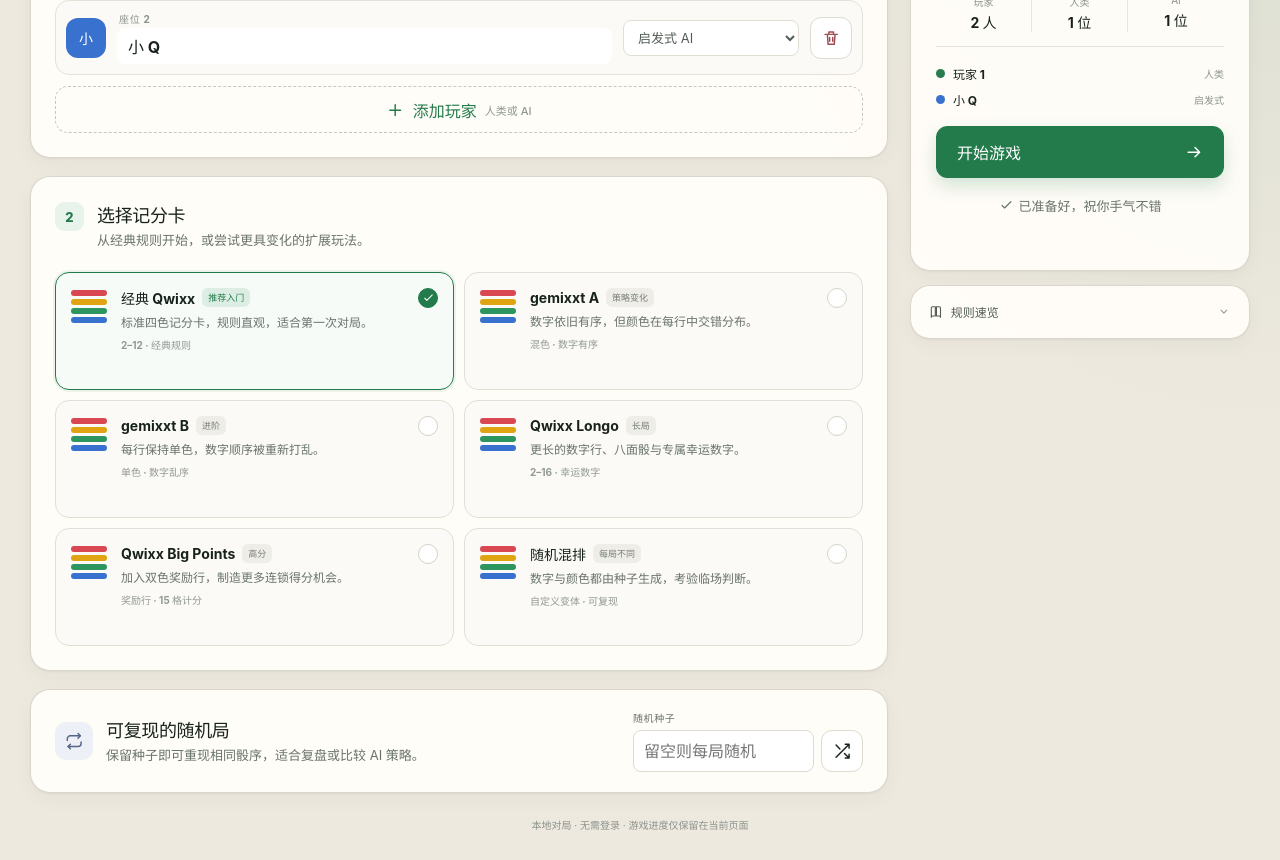
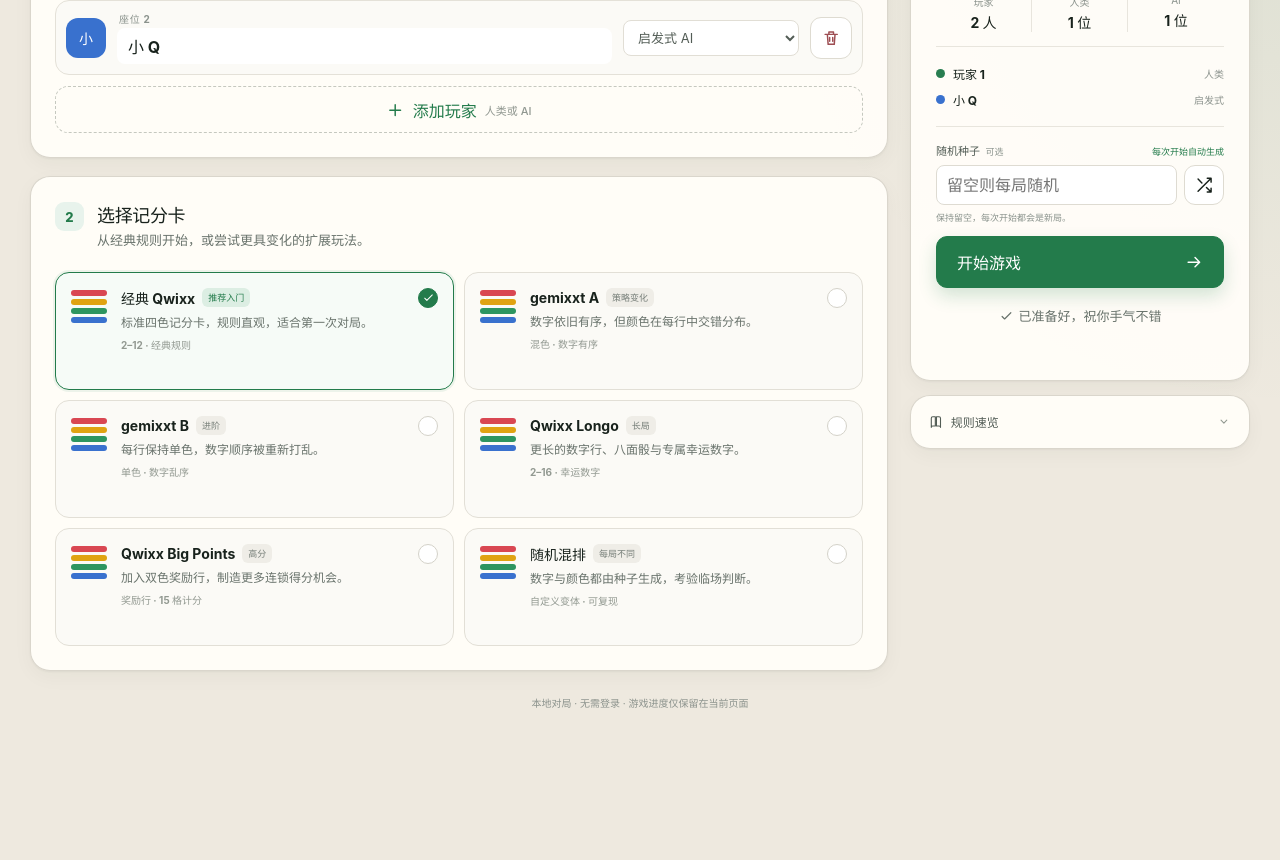
Before and after one commit to 0x0079/Qwixx, a React (Vite) app: page / in a window 1280 px wide. Shown: the part 380-1240 px from the top of the page. After the commit the page ends 1118 px from the top, so only its background shows below. Built offline with nearby package versions, Linux system fonts and the light colour scheme.

Commit message:
style: unite seed and start controls

```diff
--- a/src/ui/App.tsx
+++ b/src/ui/App.tsx
@@ -282,37 +282,6 @@
             </div>
           </section>
 
-          <section className="panel seed-panel" aria-labelledby="seed-title">
-            <div className="seed-copy">
-              <span className="seed-icon" aria-hidden="true"><Icon name="repeat" /></span>
-              <div>
-                <h2 id="seed-title">可复现的随机局</h2>
-                <p>保留种子即可重现相同骰序，适合复盘或比较 AI 策略。</p>
-              </div>
-            </div>
-            <div className="seed-control">
-              <label htmlFor="game-seed">随机种子</label>
-              <div>
-                <input
-                  id="game-seed"
-                  type="number"
-                  value={setup.seed}
-                  placeholder="留空则每局随机"
-                  step="1"
-                  onChange={(e) => setSetup({ ...setup, seed: e.target.value })}
-                />
-                <button
-                  type="button"
-                  className="icon-button"
-                  title="生成新种子"
-                  aria-label="生成新随机种子"
-                  onClick={() => setSetup({ ...setup, seed: String(randomSeed()) })}
-                >
-                  <Icon name="shuffle" />
-                </button>
-              </div>
-            </div>
-          </section>
         </div>
 
         <aside className="setup-aside">
@@ -335,6 +304,36 @@
                   <em>{KIND_SHORT[player.kind]}</em>
                 </div>
               ))}
+            </div>
+
+            <div className="start-seed">
+              <div className="start-seed-heading">
+                <label htmlFor="game-seed">随机种子 <span>可选</span></label>
+                <small>{setup.seed ? `固定复现 #${setup.seed}` : '每次开始自动生成'}</small>
+              </div>
+              <div className="seed-entry">
+                <input
+                  id="game-seed"
+                  type="number"
+                  value={setup.seed}
+                  aria-describedby="seed-hint"
+                  placeholder="留空则每局随机"
+                  step="1"
+                  onChange={(e) => setSetup({ ...setup, seed: e.target.value })}
+                />
+                <button
+                  type="button"
+                  className="icon-button"
+                  title="生成可复现种子"
+                  aria-label="生成可复现随机种子"
+                  onClick={() => setSetup({ ...setup, seed: String(randomSeed()) })}
+                >
+                  <Icon name="shuffle" />
+                </button>
+              </div>
+              <p id="seed-hint">
+                {setup.seed ? '使用这个数字即可重现同一骰序。' : '保持留空，每次开始都会是新局。'}
+              </p>
             </div>
 
             <button className="primary start-button" type="button" disabled={blankNames} onClick={onStart}>
@@ -480,7 +479,8 @@
           <strong>第 {game.turn} 回合</strong>
         </div>
         <div className="game-meta">
-          <span><Icon name="lock" /> {lockedCount} / {game.config.locksToEnd} 行锁定</span>
+          <span className="seed-meta" title={`本局随机种子：${game.config.seed}`}><Icon name="shuffle" /> 种子 {game.config.seed}</span>
+          <span className="lock-meta"><Icon name="lock" /> {lockedCount} / {game.config.locksToEnd} 行锁定</span>
           <button type="button" className="ghost-button" onClick={() => setShowExitConfirm(true)}>
             <Icon name="exit" /> 退出对局
           </button>
--- a/src/ui/styles.css
+++ b/src/ui/styles.css
@@ -251,8 +251,8 @@
   font-weight: 850;
 }
 
-.section-heading h2, .seed-panel h2, .match-summary h2 { margin: 0; font-size: 18px; letter-spacing: -0.02em; }
-.section-heading p, .seed-panel p { margin: 4px 0 0; color: var(--muted); font-size: 13px; line-height: 1.5; }
+.section-heading h2, .match-summary h2 { margin: 0; font-size: 18px; letter-spacing: -0.02em; }
+.section-heading p { margin: 4px 0 0; color: var(--muted); font-size: 13px; line-height: 1.5; }
 .section-count {
   margin-left: auto;
   padding: 5px 9px;
@@ -297,7 +297,7 @@
 .avatar-4, .dot-4 { background: #705eaa; }
 
 .player-identity label { display: block; margin: 0 0 2px 2px; color: #8a928c; font-size: 10px; font-weight: 750; text-transform: uppercase; letter-spacing: 0.07em; }
-.player-row input, .player-row select, .seed-control input {
+.player-row input, .player-row select, .seed-entry input {
   width: 100%;
   min-height: 36px;
   padding: 7px 10px;
@@ -308,7 +308,7 @@
 }
 
 .player-row input { font-weight: 700; }
-.player-row input:hover, .player-row select:hover, .seed-control input:hover { border-color: #d7d4ca; }
+.player-row input:hover, .player-row select:hover, .seed-entry input:hover { border-color: #d7d4ca; }
 .player-row input[aria-invalid="true"] { border-color: #d96a72; background: #fff6f6; }
 .player-row select { border-color: #e1ded5; color: #535d56; font-size: 13px; }
 
@@ -376,23 +376,6 @@
 .radio-check .icon { width: 13px; }
 .selected .radio-check { border-color: var(--green); background: var(--green); color: white; }
 
-.seed-panel { display: flex; align-items: center; justify-content: space-between; gap: 24px; padding: 20px 24px; }
-.seed-copy { display: flex; align-items: center; gap: 13px; }
-.seed-icon {
-  width: 38px;
-  height: 38px;
-  display: grid;
-  place-items: center;
-  flex: 0 0 auto;
-  border-radius: 11px;
-  background: #edf0f7;
-  color: #526687;
-}
-.seed-control { flex: 0 0 230px; }
-.seed-control label { display: block; margin-bottom: 5px; color: var(--muted); font-size: 10px; font-weight: 750; text-transform: uppercase; letter-spacing: 0.06em; }
-.seed-control > div { display: flex; gap: 7px; }
-.seed-control input { border-color: #dedbd2; min-width: 0; }
-
 .setup-aside { display: grid; gap: 14px; position: sticky; top: 18px; }
 .match-summary { padding: 25px; }
 .summary-kicker { display: flex; align-items: center; gap: 6px; margin-bottom: 15px; color: var(--green); font-size: 11px; font-weight: 850; text-transform: uppercase; letter-spacing: 0.08em; }
@@ -408,6 +391,15 @@
 .roster-dot { width: 9px; height: 9px; flex: 0 0 auto; border-radius: 50%; }
 .roster-preview strong { min-width: 0; overflow: hidden; text-overflow: ellipsis; white-space: nowrap; font-size: 12px; }
 .roster-preview em { margin-left: auto; color: #8b928d; font-size: 10px; font-style: normal; }
+.start-seed { margin-bottom: 12px; padding-top: 15px; border-top: 1px solid #e8e5dd; }
+.start-seed-heading { display: flex; align-items: baseline; justify-content: space-between; gap: 10px; }
+.start-seed-heading label { color: #525c55; font-size: 11px; font-weight: 800; }
+.start-seed-heading label span { margin-left: 3px; color: #8a928c; font-size: 9px; font-weight: 600; }
+.start-seed-heading small { color: var(--green); font-size: 9px; font-weight: 700; text-align: right; }
+.seed-entry { display: grid; grid-template-columns: minmax(0, 1fr) 40px; gap: 7px; margin-top: 7px; }
+.seed-entry input { min-width: 0; min-height: 40px; border-color: #dedbd2; }
+.seed-entry .icon-button { width: 40px; height: 40px; }
+.start-seed > p { margin: 6px 0 0; color: #8a928c; font-size: 9px; line-height: 1.45; }
 .start-button { width: 100%; min-height: 52px; justify-content: space-between; padding-inline: 20px; }
 .start-button .icon { width: 19px; }
 .ready-note, .form-error { display: flex; align-items: center; justify-content: center; gap: 5px; margin: 11px 0 0; font-size: 10px; }
@@ -710,7 +702,7 @@
   .summary-kicker, .match-summary h2, .match-summary > p { grid-column: 1; }
   .summary-stats { grid-column: 1; }
   .roster-preview { grid-column: 2; grid-row: 1 / span 4; margin: 3px 0; }
-  .start-button, .ready-note, .form-error { grid-column: 1 / -1; }
+  .start-seed, .start-button, .ready-note, .form-error { grid-column: 1 / -1; }
   .rules { align-self: stretch; }
   .game-header { grid-template-columns: 1fr auto; }
   .game-title { display: none; }
@@ -736,8 +728,6 @@
   .player-avatar { width: 38px; height: 38px; }
   .board-grid { grid-template-columns: 1fr; }
   .board-option { min-height: 104px; }
-  .seed-panel { align-items: flex-start; flex-direction: column; }
-  .seed-control { width: 100%; flex-basis: auto; }
   .setup-aside { grid-template-columns: 1fr; }
   .match-summary { display: block; }
   .match-summary > p { min-height: 0; }
@@ -745,7 +735,8 @@
 
   .game-page { width: min(100% - 20px, 650px); padding-top: 10px; }
   .game-header { min-height: 52px; padding-bottom: 10px; }
-  .game-meta > span { display: none; }
+  .game-meta > .lock-meta { display: none; }
+  .game-meta > .seed-meta { font-size: 9px; }
   .ghost-button { width: 36px; padding: 0; font-size: 0; }
   .ghost-button .icon { width: 16px; height: 16px; }
   .turn-overview { grid-template-columns: 1fr; gap: 10px; padding: 14px; }
```
